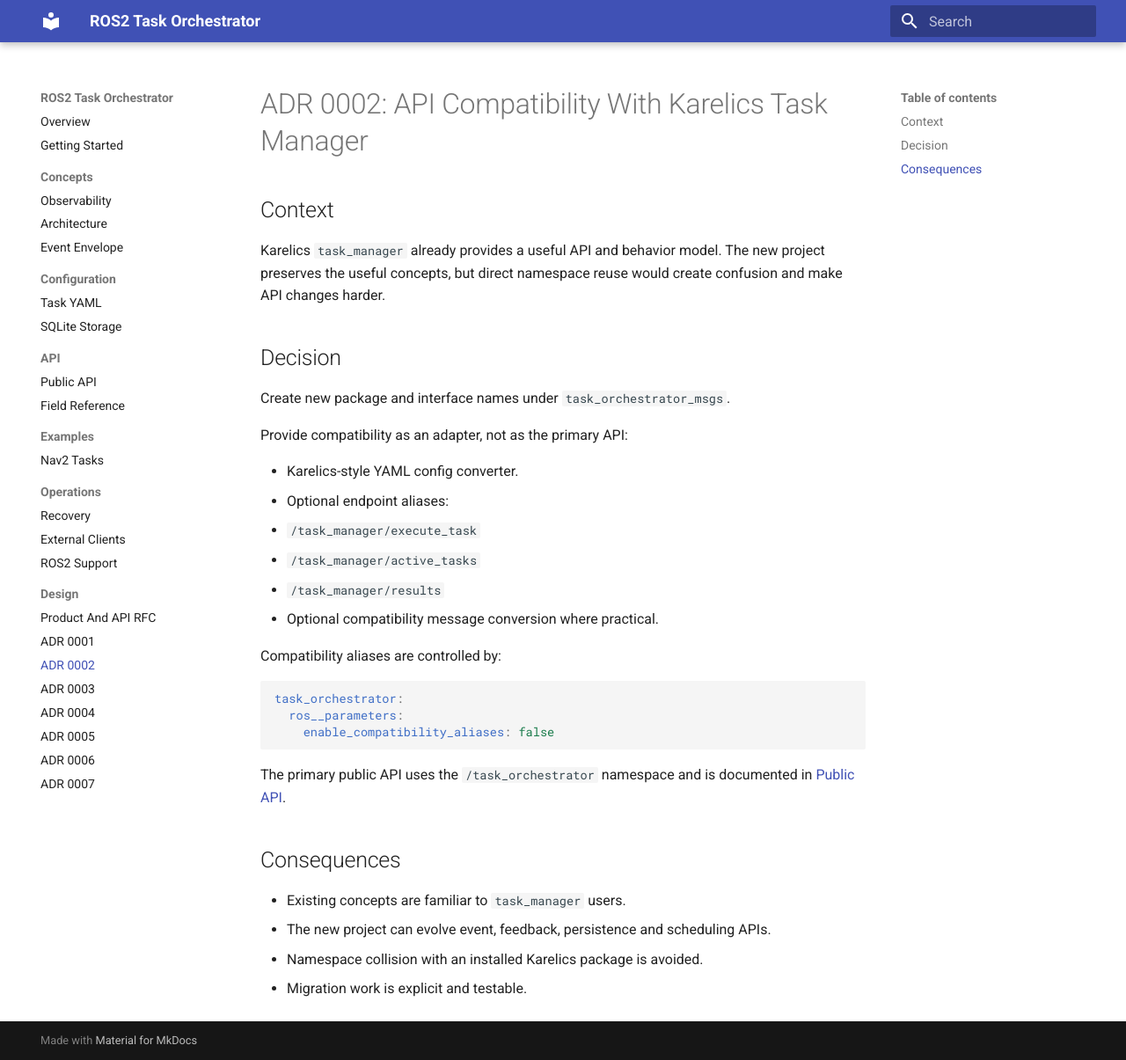
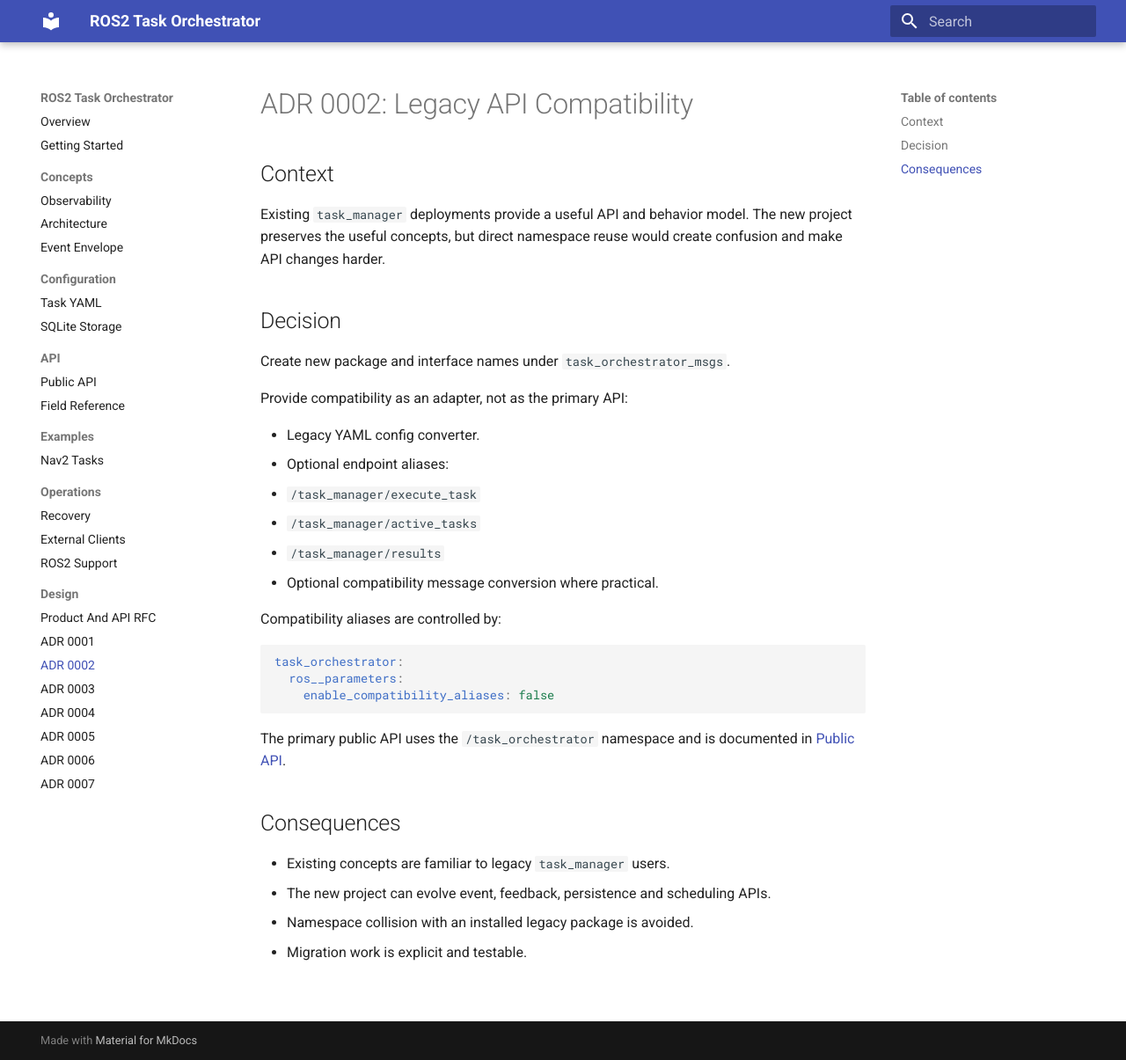
Before and after one commit to intensedr/ros2_task_orchestrator, an MkDocs documentation site: the page built from docs/adr/0002-api-compatibility.md, in a window 1280 px wide and 1205 px high. Shown: the whole window at 88% size. Built offline with MkDocs 1.6.1 and Material for MkDocs 9.7.7, drawn with Linux system fonts in a browser that asks for light colours.

```diff
--- a/docs/adr/0002-api-compatibility.md
+++ b/docs/adr/0002-api-compatibility.md
@@ -1,9 +1,9 @@
-# ADR 0002: API Compatibility With Karelics Task Manager
+# ADR 0002: Legacy API Compatibility
 
 ## Context
 
-Karelics `task_manager` already provides a useful API and behavior model. The
-new project preserves the useful concepts, but direct namespace reuse would
+Existing `task_manager` deployments provide a useful API and behavior model.
+The new project preserves the useful concepts, but direct namespace reuse would
 create confusion and make API changes harder.
 
 ## Decision
@@ -12,7 +12,7 @@
 
 Provide compatibility as an adapter, not as the primary API:
 
-- Karelics-style YAML config converter.
+- Legacy YAML config converter.
 - Optional endpoint aliases:
   - `/task_manager/execute_task`
   - `/task_manager/active_tasks`
@@ -32,7 +32,7 @@
 
 ## Consequences
 
-- Existing concepts are familiar to `task_manager` users.
+- Existing concepts are familiar to legacy `task_manager` users.
 - The new project can evolve event, feedback, persistence and scheduling APIs.
-- Namespace collision with an installed Karelics package is avoided.
+- Namespace collision with an installed legacy package is avoided.
 - Migration work is explicit and testable.
```
Also changed, not shown: docs/adr/0004-persistence-model.md (+3 -3 lines), docs/adr/0005-mission-model.md (+3 -3 lines), docs/rfc/0001-product-and-api.md (+1 -1 lines).
